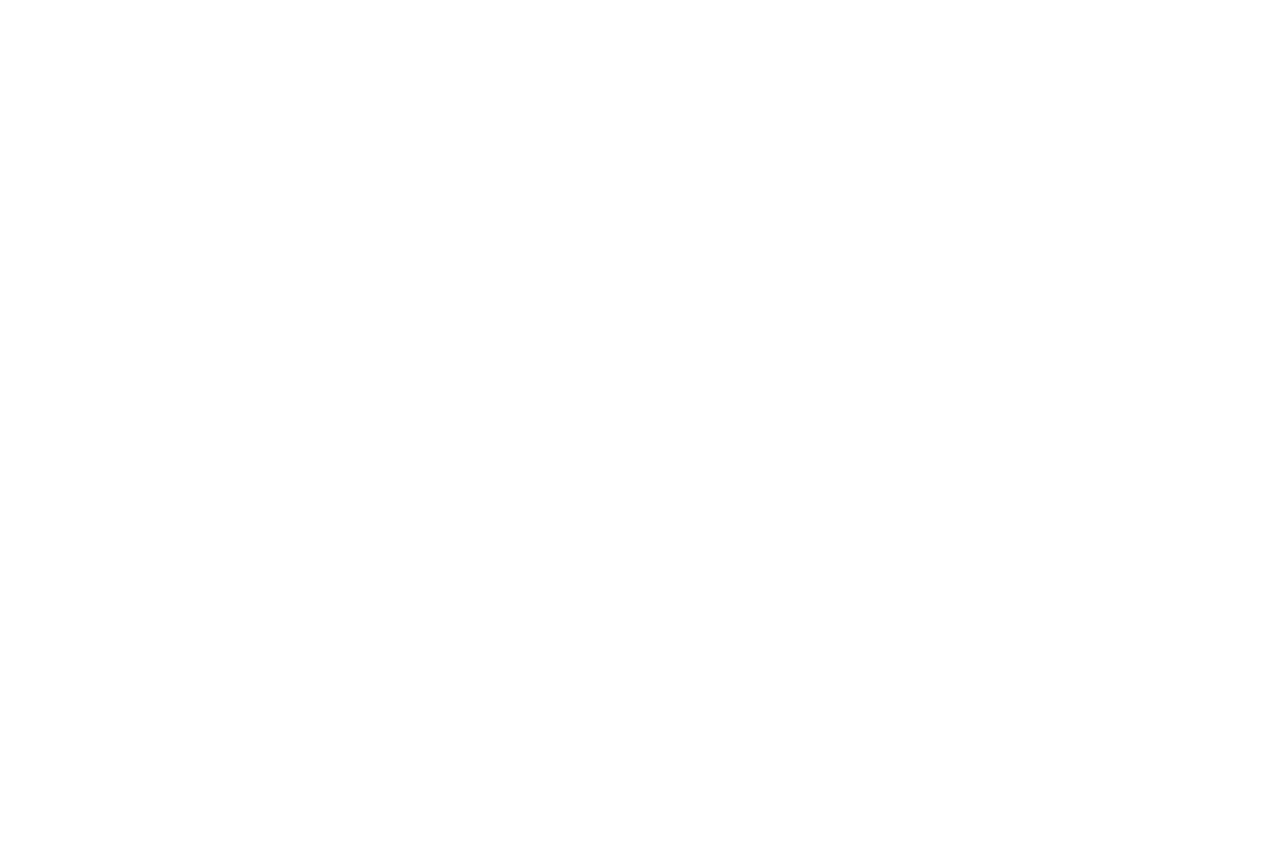
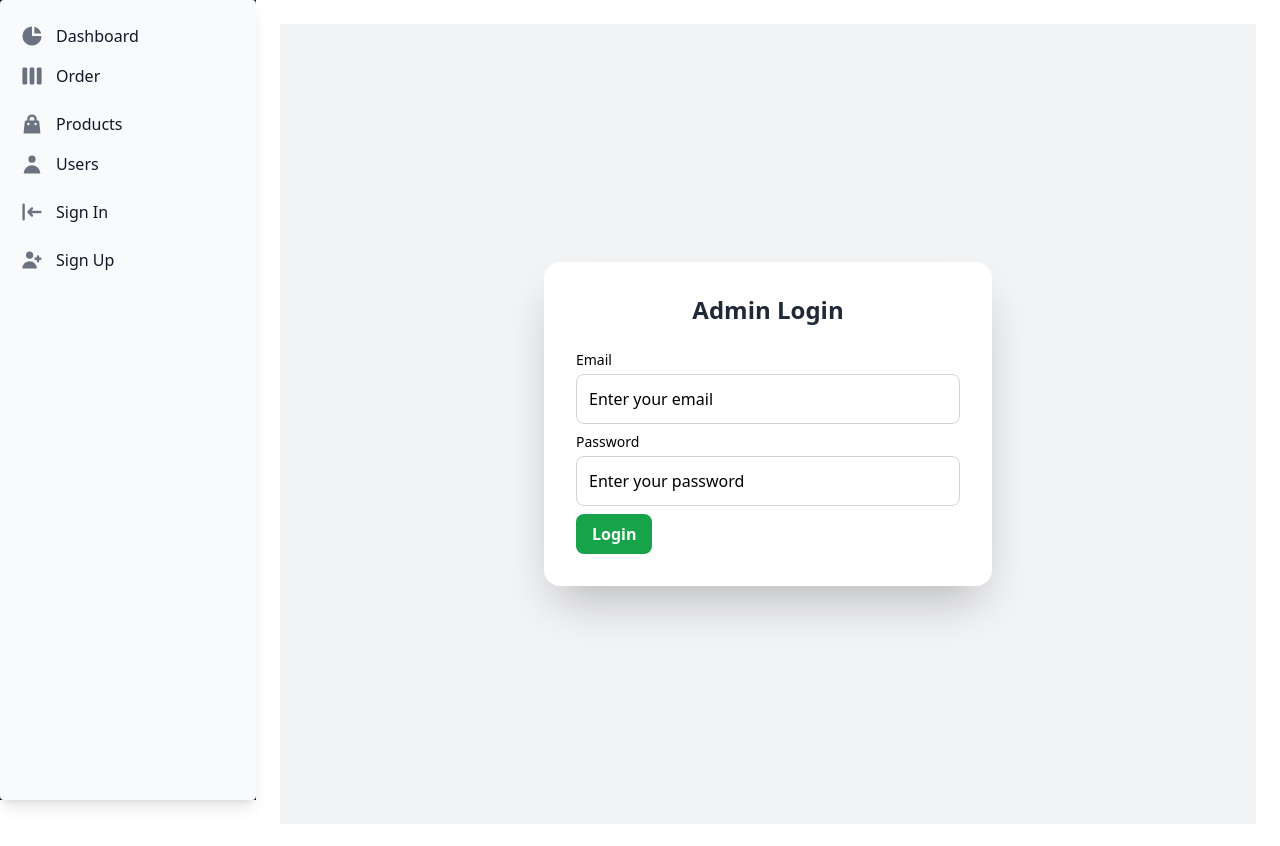
Before and after one commit to Robin-8/HungerMitra, a React (Vite) app: page /admin/adminLogin in a window 1280 px wide. Before the commit this address had no page. Before the commit the page ends 800 px from the top, so only its background shows below. Built offline with nearby package versions, Linux system fonts and the light colour scheme.

Commit message:
some root adjustment

```diff
--- a/src/componets/AdminNavbar.jsx
+++ b/src/componets/AdminNavbar.jsx
@@ -5,26 +5,23 @@
   SidebarItems,
 } from "flowbite-react";
 import {
-  HiArrowSmRight,
   HiChartPie,
-  HiInbox,
   HiShoppingBag,
-  HiTable,
   HiUser,
   HiViewBoards,
+  HiLogin,
+  HiUserAdd,
 } from "react-icons/hi";
 
 import React from "react";
 import { Link } from "react-router-dom";
-import { useSelector } from "react-redux";
 
 const AdminNavbar = () => {
-
   return (
-    <Sidebar className="h-screen w-64 bg-gray-900 text-white shadow-lg ">
-      <SidebarItems className="">
+    <Sidebar className="h-screen w-64 bg-gray-900 text-white shadow-lg">
+      <SidebarItems>
         <SidebarItemGroup>
-          <SidebarItem href="layout" icon={HiChartPie}>
+          <SidebarItem href="admin" icon={HiChartPie}>
             Dashboard
           </SidebarItem>
           <Link to={"orderAdmin"}>
@@ -36,10 +33,10 @@
           <Link to={"userDetails"}>
             <SidebarItem icon={HiUser}>Users</SidebarItem>
           </Link>
-          <SidebarItem as={Link} to="/layout/adminLogin" con={HiArrowSmRight}>
+          <SidebarItem as={Link} to="/admin/adminLogin" icon={HiLogin}>
             Sign In
           </SidebarItem>
-          <SidebarItem as={Link} to="/layout/adminSignup" icon={HiTable}>
+          <SidebarItem as={Link} to="/admin/adminSignup" icon={HiUserAdd}>
             Sign Up
           </SidebarItem>
         </SidebarItemGroup>
--- a/src/main.jsx
+++ b/src/main.jsx
@@ -56,7 +56,7 @@
           </Route>
 
           {/* Admin Routes */}
-          <Route path="layout" element={<AdminLayout />}>
+          <Route path="admin" element={<AdminLayout />}>
           <Route index element={<AdminDashbord/>}/>
             <Route path="adminLogin" element={<AdminLogin />} />
             <Route path="adminSignup" element={<AdminSignup />} />
--- a/src/pages/AdminDashbord.jsx
+++ b/src/pages/AdminDashbord.jsx
@@ -13,13 +13,13 @@
         <p className="mb-4">Please signup or login as an admin first.</p>
         <div className="flex gap-4">
           <Link
-            to="/layout/adminSignup"
+            to="/admin/adminSignup"
             className="bg-green-600 text-white px-4 py-2 rounded-lg hover:bg-green-700"
           >
             Signup
           </Link>
           <Link
-            to="/layout/adminLogin"
+            to="/admin/adminLogin"
             className="bg-blue-600 text-white px-4 py-2 rounded-lg hover:bg-blue-700"
           >
             Login
@@ -37,7 +37,7 @@
       <h1 className="mt-5">Do you want to see user orders? Click below</h1>
       <Link
         className="bg-black text-white font-bold rounded-lg px-2"
-        to="/layout/orderAdmin"
+        to="/admin/orderAdmin"
       >
         Click Here
       </Link>
--- a/src/pages/AdminLogin.jsx
+++ b/src/pages/AdminLogin.jsx
@@ -29,7 +29,7 @@
       adminPassword === parsedAdmin.password
     ) {
       toast.success("Login successful");
-      navigate("/layout");
+      navigate("/admin");
     } else {
       toast.error("Invalid email or password");
     }
--- a/src/pages/AdminSignup.jsx
+++ b/src/pages/AdminSignup.jsx
@@ -26,7 +26,7 @@
     toast.success("Admin registration completed");
 
     // Navigate after success
-    navigate("/layout");
+    navigate("/admin");
   };
 
   const password = watch("password");
--- a/src/pages/HotelDetails.jsx
+++ b/src/pages/HotelDetails.jsx
@@ -2,6 +2,7 @@
 import axios from "axios";
 import React, { useState } from "react";
 import { Link, useParams } from "react-router-dom";
+    import {Search} from "lucide-react";
 
 const HotelDetails = () => {
   const [search, setSearch] = useState("");
@@ -51,25 +52,34 @@
         <p className="dark:text-white">{hotel.location}</p>
       </div>
 
-      <div className="flex items-center justify-end mr-2">
+      <div className="flex flex-col sm:flex-row items-center justify-between gap-4 bg-white dark:bg-gray-800 p-4 rounded-xl shadow-md mx-4 my-6">
+        {/* Search Input */}
+        <div className="relative w-full sm:w-1/2">
+          <Search className="absolute left-3 top-1/2 transform -translate-y-1/2 text-gray-400" />
           <input
             type="text"
             placeholder="Search menu..."
             value={search}
             onChange={(e) => setSearch(e.target.value)}
-          className="border p-2 my-4 rounded-md focus:border-blue-500  focus:ring-blue-500"
+            className="w-full pl-10 pr-4 py-2 border border-gray-300 dark:border-gray-700 rounded-lg
+                 focus:ring-2 focus:ring-blue-500 focus:border-blue-500
+                 bg-gray-50 dark:bg-gray-900 dark:text-white transition"
           />
+        </div>
+
+
         <select
           value={sortedOption}
           onChange={(e) => setSortedOption(e.target.value)}
-          className="border p-2 my-4 rounded-md focus:border-blue-500  focus:ring-blue-500"
+          className="w-full sm:w-48 border border-gray-300 dark:border-gray-700 rounded-lg px-3 py-2
+               focus:ring-2 focus:ring-blue-500 focus:border-blue-500
+               bg-gray-50 dark:bg-gray-900 dark:text-white transition cursor-pointer"
         >
           <option value="">Sort By</option>
-          <option value="High-Low">Price:High to Low</option>
-          <option value="Low-High">Price:Low to High</option>
+          <option value="High-Low">Price: High to Low</option>
+          <option value="Low-High">Price: Low to High</option>
         </select>
       </div>
-
       <div className="grid grid-cols-1 sm:grid-cols-2 md:grid-cols-3 lg:grid-cols-5 gap-4">
         {filteredItems.map((value) => (
           <div
```
Lines whose indentation alone changed are shown as unchanged.
